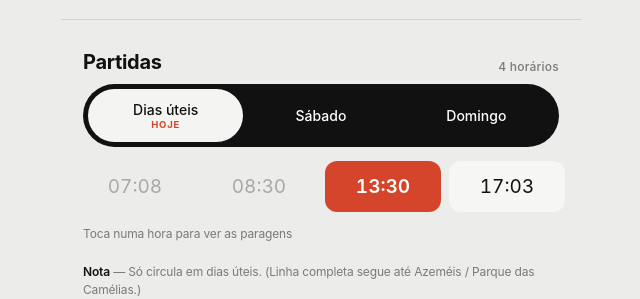
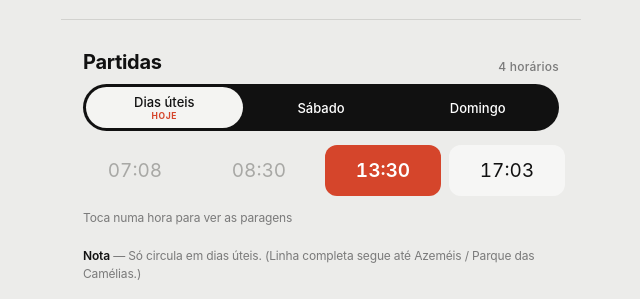
Before and after one commit to paulobojo/busins2.0.4, a plain HTML site: page index.html in a window 1280 px wide. Shown: the part 686-985 px from the top of the page, without its empty margins (319-959 px from the left). Drawn offline with Linux system fonts and the light colour scheme.

Commit message:
index.html

```diff
--- a/index.html
+++ b/index.html
@@ -230,10 +230,10 @@ button{font:inherit; color:inherit; border:0; background:none; padding:0; cursor
 #pNote details summary::-webkit-details-marker{display:none;}
 #pNote .ndet{margin-top:8px;}
 #pNote .ndet b:first-child{display:none;}
-#pSeg{padding:3px !important;}
-#pSeg .segThumb{top:3px !important; bottom:3px !important; left:3px !important; width:calc((100% - 6px)/3) !important;}
-#pSeg .segBtn{min-height:36px !important; padding:7px 4px !important; font-size:13px !important;}
-#pSeg .segBtn .td{font-size:8.5px !important;}
+.seg{padding:3px !important;}
+.seg .segThumb{top:3px !important; bottom:3px !important; left:3px !important; width:calc((100% - 6px)/3) !important;}
+.seg .segBtn{min-height:36px !important; padding:7px 4px !important; font-size:13px !important;}
+.seg .segBtn .td{font-size:8.5px !important;}
 .pSegWrap{padding:14px 0 0 !important;}
 </style>
 </head>
```
